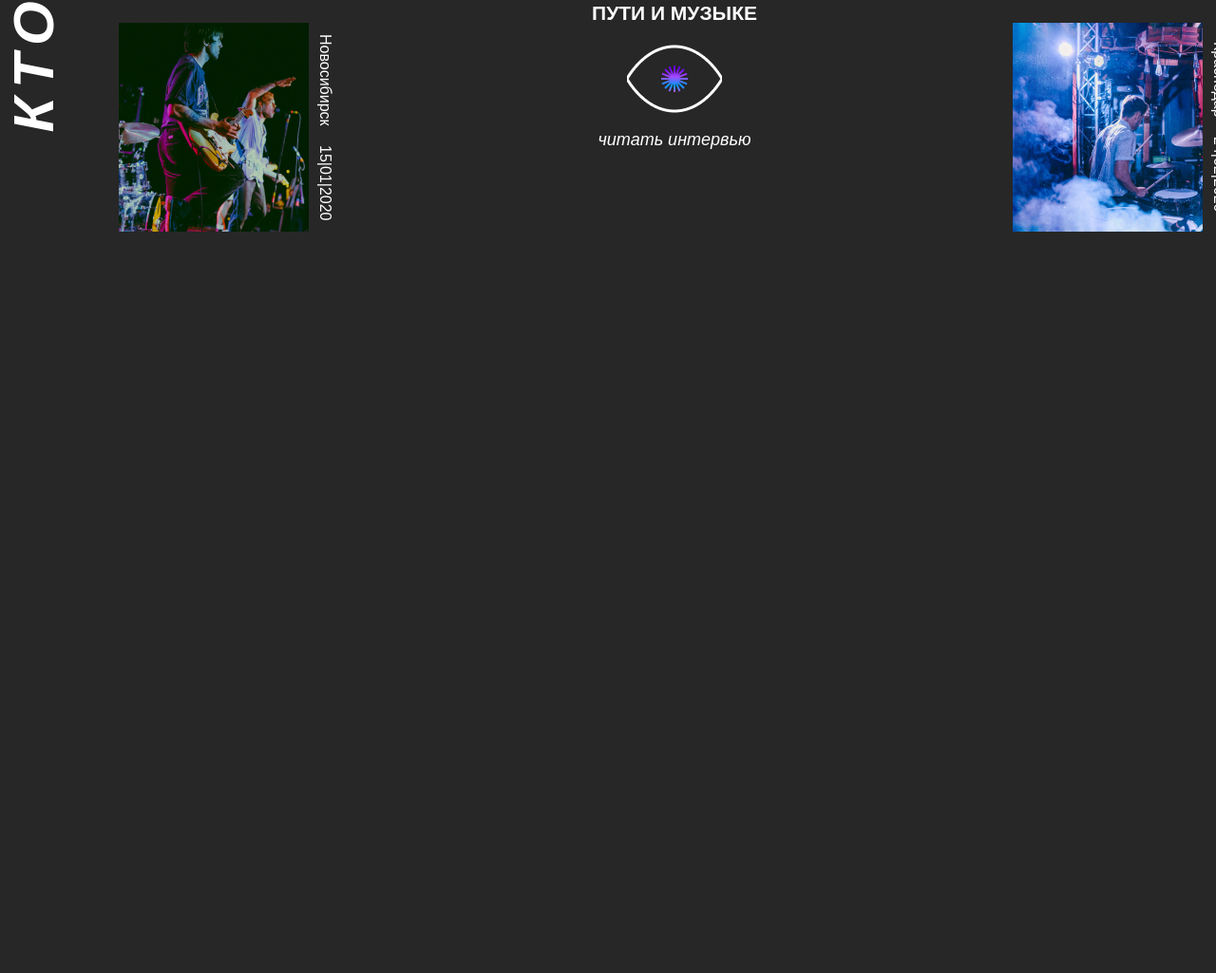
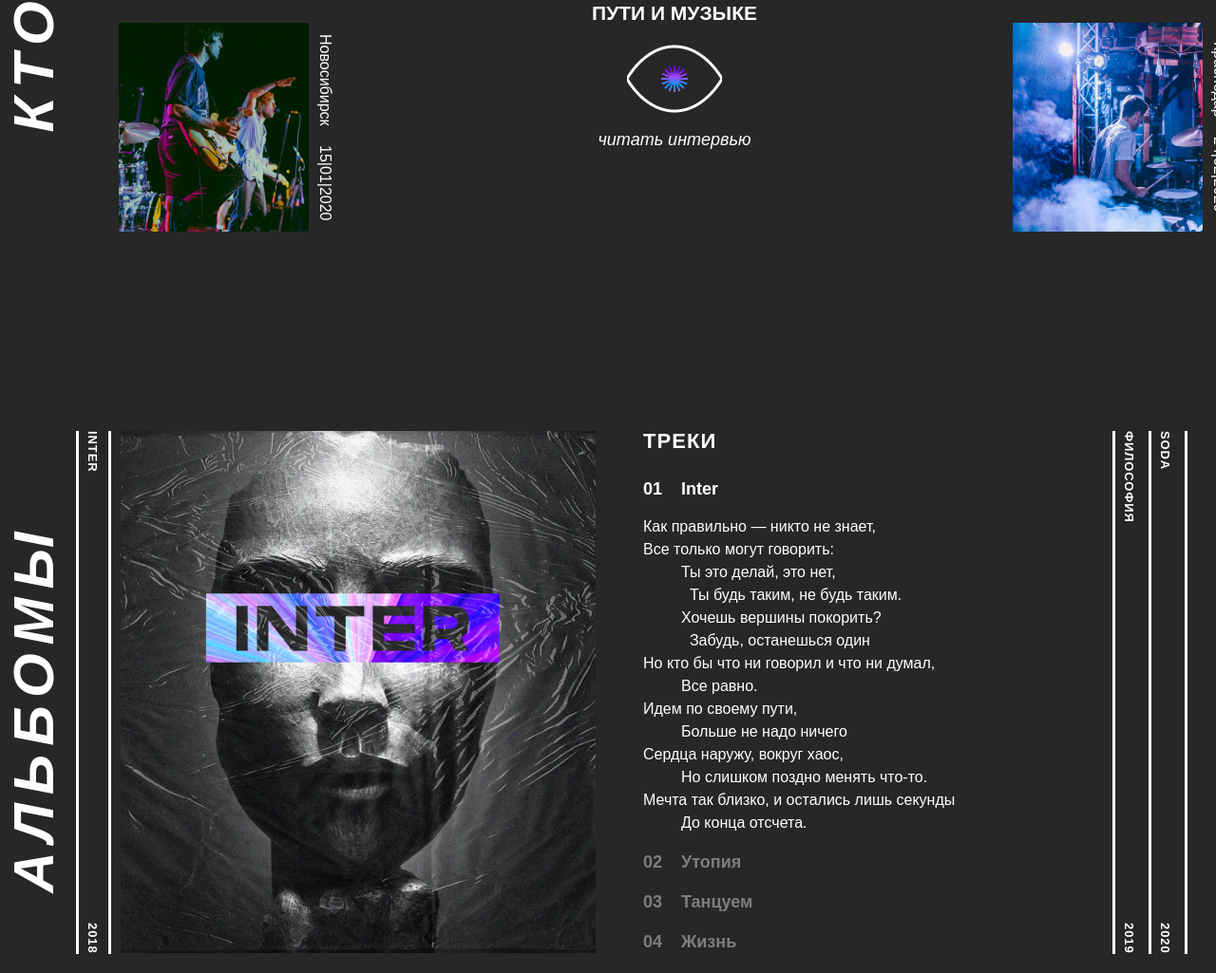
Before and after one commit to rook16rus/Utopia, a plain HTML site: page index.html in a window 1280 px wide. Shown: the part 1008-2033 px from the top of the page at 95% size. Before the commit the page ends 1362 px from the top, so only its background shows below. Drawn offline with Linux system fonts and the light colour scheme.

Commit message:
Сверстал блок c альбомами

```diff
--- a/css/style.css
+++ b/css/style.css
@@ -271,3 +271,110 @@ body {
 .more-link:active {
     opacity: 0.5;
 }
+
+.album {
+    padding-top: 100px;
+    padding-bottom: 20px;
+    padding-left: 25px;
+}
+
+.albums-list {
+    display: flex;
+    list-style: none;
+    padding: 0;
+    margin: 0;
+}
+
+.albums-item {
+    border-left: 3px solid #FFFFFF;
+    min-width: 35px;
+    display: flex;
+}
+
+.albums-item:last-child {
+    border-right: 3px solid #FFFFFF;
+}
+
+.albums-item-current {
+    flex-grow: 1;
+}
+
+.album-link {
+    display: flex;
+    justify-content: space-between;
+    padding: 0 5px;
+
+    writing-mode: vertical-rl;
+    font-weight: 900;
+    font-size: 18px;
+    line-height: normal;
+    letter-spacing: 0.05em;
+    text-decoration: none;
+    font-variant: all-small-caps;
+    color: #FFFFFF;
+}
+
+.album-content {
+    display: flex;
+    border-left: 3px solid #FFFFFF;
+    padding-left: 10px;
+}
+
+.track-list-wrapper {
+    margin-left: 50px;
+}
+
+.track-title {
+    margin: 0 0 25px;
+
+    font-weight: 900;
+    font-size: 22px;
+    line-height: 22px;
+    letter-spacing: 0.05em;
+    text-transform: uppercase;
+}
+
+.track-list {
+    list-style: none;
+    padding: 0;
+    margin: 0;
+    font-feature-settings: "zero" off;
+
+    counter-reset: track_counter;
+}
+
+.track-item {
+    margin-bottom: 15px;
+    line-height: 27px;
+}
+
+.track-item:not(.track-item-current) {
+    opacity: 0.4;
+}
+
+.track-item:last-child {
+    margin-bottom: 0;
+}
+
+.track-link {
+    font-weight: 600;
+    font-size: 18px;
+    line-height: 24px;
+
+    color: inherit;
+    text-decoration: none;
+    counter-increment: track_counter;
+}
+
+.track-link::before {
+    content: "0" counters(track_counter, "");
+    margin-right: 20px;
+}
+
+pre.track-content {
+    font-family: inherit;
+    font-weight: normal;
+    font-size: 16px;
+    line-height: 24px;
+    margin: 15px 0 0;
+}
--- a/index.html
+++ b/index.html
@@ -70,6 +70,57 @@
                 </div>
             </div>
         </section>
+        <section class="album section">
+            <h2>Альбомы</h2>
+            <ul class="albums-list">
+                <li class="albums-item albums-item-current">
+                    <a href="#" class="album-link">
+                        <span class="album-name">Inter</span>
+                        <span class="album-date">2018</span>
+                    </a>
+                    <div class="album-content">
+                        <img src="img/album%20cover.jpg" width="500" height="550" alt="Фотография альбома">
+                        <div class="track-list-wrapper">
+                            <h3 class="track-title">Треки</h3>
+                                <ol class="track-list">
+                                    <li class="track-item track-item-current">
+                                        <a href="#" class="track-link">Inter</a>
+                                        <pre class="track-content">Как правильно — никто не знает,
+Все только могут говорить:
+         Ты это делай, это нет,
+           Ты будь таким, не будь таким.
+         Хочешь вершины покорить?
+           Забудь, останешься один
+Но кто бы что ни говорил и что ни думал,
+         Все равно.
+Идем по своему пути,
+         Больше не надо ничего
+Сердца наружу, вокруг хаос,
+         Но слишком поздно менять что-то.
+Мечта так близко, и остались лишь секунды
+         До конца отсчета.</pre>
+                                </li>
+                                <li class="track-item"><a href="#" class="track-link">Утопия</a></li>
+                                <li class="track-item"><a href="#" class="track-link">Танцуем</a></li>
+                                <li class="track-item"><a href="#" class="track-link">Жизнь</a></li>
+                            </ol>
+                        </div>
+                    </div>
+                </li>
+                <li class="albums-item">
+                    <a href="#" class="album-link">
+                        <span class="album-name">Философия</span>
+                        <span class="album-date">2019</span>
+                    </a>
+                </li>
+                <li class="albums-item">
+                    <a href="#" class="album-link">
+                        <span class="album-name">Soda</span>
+                        <span class="album-date">2020</span>
+                    </a>
+                </li>
+            </ul>
+        </section>
     </div>
 </main>
 </body>
```
Also changed, not shown: img/album cover.jpg (added).
